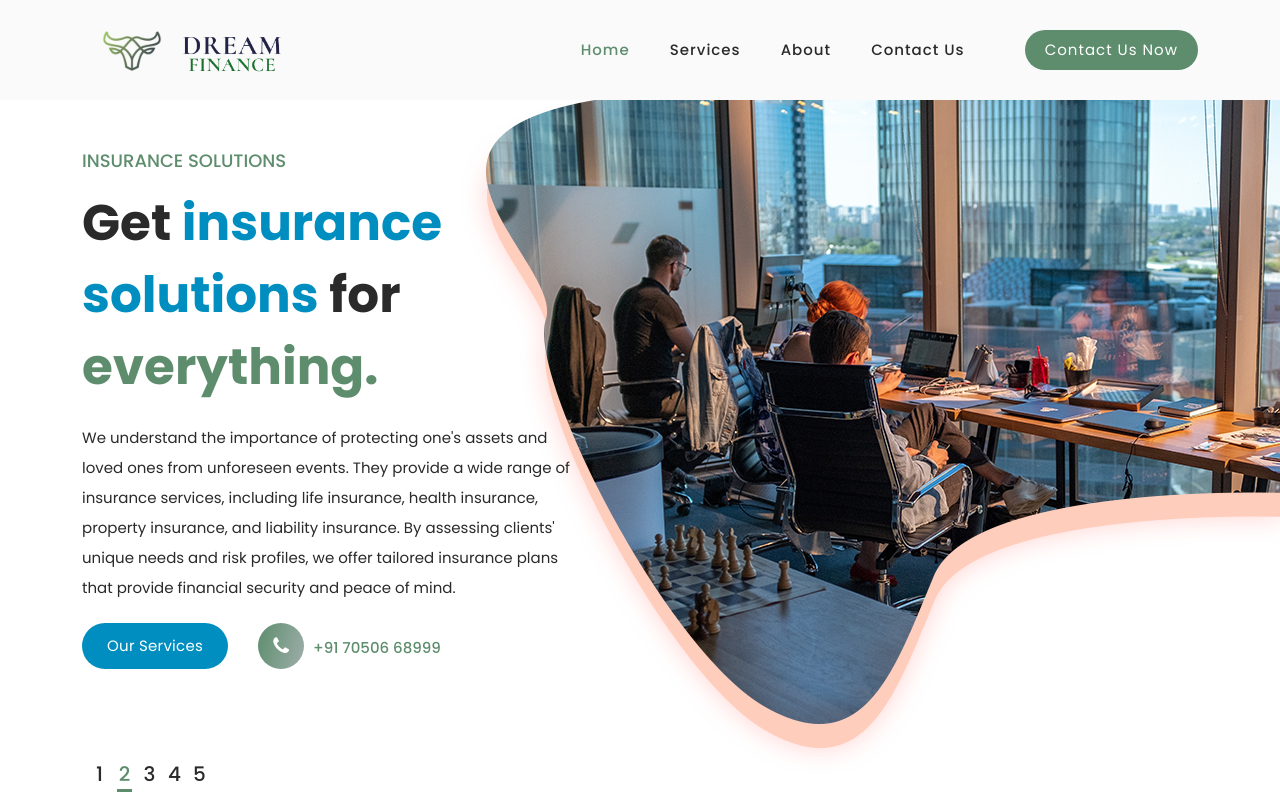
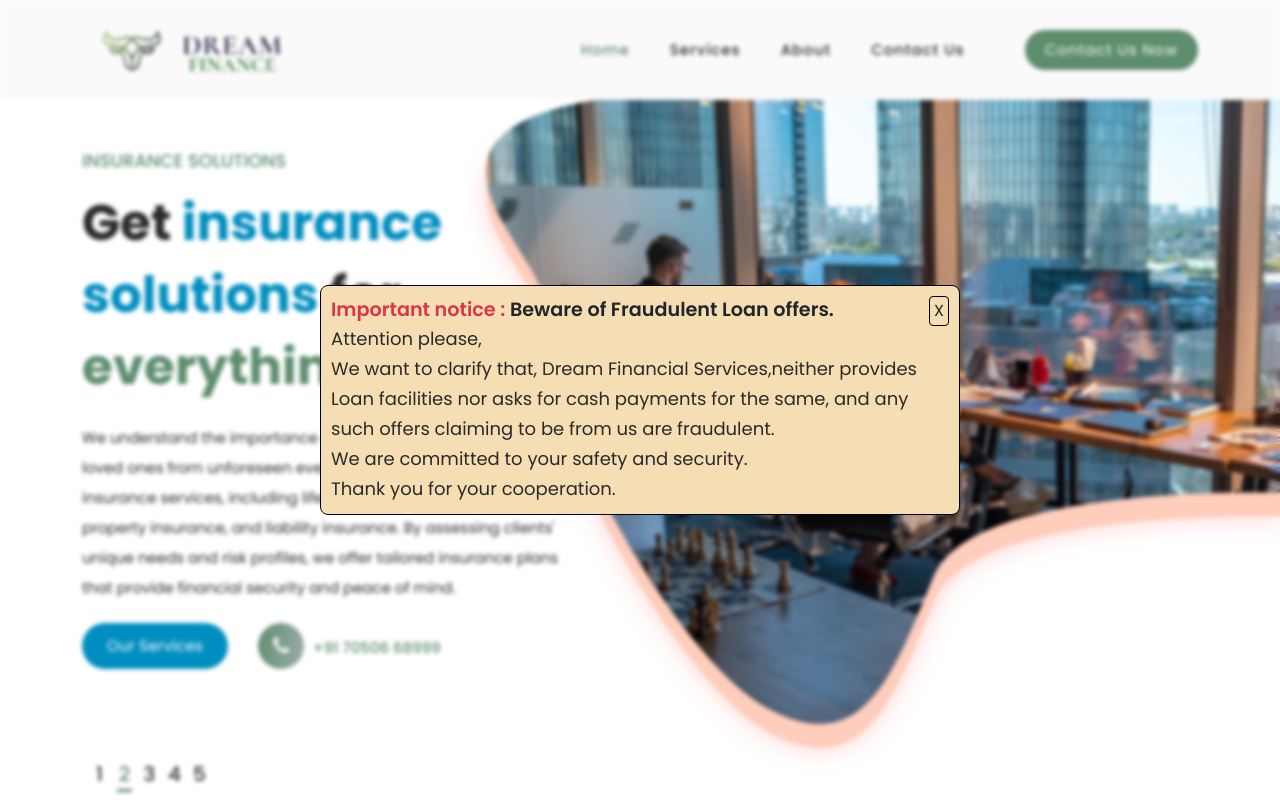
Before and after one commit to dream-finance/dream-finance.github.io, a plain HTML site: page index.html in a window 1280 px wide. Shown: the top 800 px of the page. Drawn offline with Linux system fonts and the light colour scheme.

Commit message:
added disclaimer

```diff
--- /dev/null
+++ b/assets/css/disclaimer.css
@@ -0,0 +1,50 @@
+.no-scroll {
+    overflow: hidden;
+}
+
+.disclaimer-container {
+    height: 100%;
+    width: 100%;
+    position: absolute;
+    z-index: 9999;
+    display: flex;
+    justify-content: center;
+    align-items: center;
+    backdrop-filter: blur(2px);
+}
+
+.disclaimer {
+    width: 90%;
+    padding: 10px;
+    background-color: wheat;
+    border: 1px solid black;
+    border-radius: 8px;
+}
+
+.disclaimer > button {
+    all: unset;
+    float: right;
+    border: 1px solid black;
+    border-radius: 4px;
+    padding: 2px 4px;
+    cursor: pointer;
+}
+
+.disclaimer-text > p {
+    font-size: large;
+}
+
+.disclaimer-text > div {
+    font-size: larger;
+    font-weight: 600;
+}
+
+.danger-text {
+    color: #dc3545;
+}
+
+@media only screen and (min-width: 768px) {
+    .disclaimer {
+        width: 50%;
+    }
+  }
--- a/index.html
+++ b/index.html
@@ -16,12 +16,16 @@
     <!-- Bootstrap core CSS -->
     <link href="vendor/bootstrap/css/bootstrap.min.css" rel="stylesheet">
 
+    <!-- Favicon -->
+    <link rel="icon" type="image/x-icon" href="/assets/images/logo.ico">
+
 
     <!-- Additional CSS Files -->
     <link rel="stylesheet" href="assets/css/fontawesome.css">
     <link rel="stylesheet" href="assets/css/templatemo-onix-digital.css">
     <link rel="stylesheet" href="assets/css/animated.css">
     <link rel="stylesheet" href="assets/css/owl.css">
+    <link rel="stylesheet" href="assets/css/disclaimer.css">
 <!--
 
 TemplateMo 565 Onix Digital
@@ -79,6 +83,31 @@ https://templatemo.com/tm-565-onix-digital
     </div>
   </header>
   <!-- ***** Header Area End ***** -->
+
+  <div class="disclaimer-container">
+    <div class="disclaimer">
+      <button  id="close-disclaimer">
+        X
+      </button>
+      <div class="disclaimer-text">
+        <div>
+          <span class="danger-text">
+            Important notice :
+          </span>
+          <span>
+            Beware of Fraudulent Loan offers.
+          </span>
+
+        </div>
+        <p>
+          Attention please, <br />
+          We want to clarify that, Dream Financial Services,neither provides Loan facilities nor asks for cash payments for the same, and any such offers claiming to be from us are fraudulent. <br />
+          We are committed to your safety and security. <br />
+          Thank you for your cooperation.
+        </p>
+      </div>
+    </div>
+  </div>
 
   <div class="main-banner" id="top">
     <div class="container">
@@ -715,7 +744,7 @@ https://templatemo.com/tm-565-onix-digital
           <div class="section-heading">
             <h2>Feel free to <em>React Out</em> to <span>Us.</span></h2>
             <div id="map">
-              <iframe src="https://www.google.com/maps/embed?pb=!1m17!1m12!1m3!1d3662.5595770545356!2d85.34503411497417!3d23.36796558477922!2m3!1f0!2f0!3f0!3m2!1i1024!2i768!4f13.1!3m2!1m1!2zMjPCsDIyJzA0LjciTiA4NcKwMjAnNTAuMCJF!5e0!3m2!1sen!2sin!4v1687187125949!5m2!1sen!2sin" width="75%" height="200px" style="border:0;" allowfullscreen="" loading="lazy" referrerpolicy="no-referrer-when-downgrade"></iframe>
+              <iframe src="https://www.google.com/maps/embed?pb=!1m18!1m12!1m3!1d3639.116539487492!2d86.2655912!3d24.202697699999998!2m3!1f0!2f0!3f0!3m2!1i1024!2i768!4f13.1!3m3!1m2!1s0x39f156057469bc69%3A0xc62dfa6b849df7d7!2sRani%20Sati%20Mandir%20PACHAMBA!5e0!3m2!1sen!2sin!4v1702998725992!5m2!1sen!2sin" width="75%" height="200px" style="border:0;" allowfullscreen="" loading="lazy" referrerpolicy="no-referrer-when-downgrade"></iframe>
             </div>
           </div>
         </div>
@@ -730,9 +759,17 @@ https://templatemo.com/tm-565-onix-digital
           <span>
             <i class="fa fa-envelope"></i>
             <p>
-            <a href="mailto:contact@dreamfinance.co.in">contact@dreamfinance.co.in</a></span>
-            <a href="mailto:financedream7@gmail.com">financedream7@gmail.com</a></span>
+            <a href="mailto:contact@dreamfinance.co.in">contact@dreamfinance.co.in</a>
+            <a href="mailto:financedream7@gmail.com">financedream7@gmail.com</a>
             </p>
+          </span>
+          <span>
+            <i class="fa fa-building"></i>
+            <p style="color: #5d8d6d;">
+              Near Rani Sati Mandir, Panchamba, <br />
+              Giridih - 815301, Jharkhand
+            </p>
+          </span>
         </div>
         <!-- <div class="col-lg-5 align-self-center">
           <form id="contact" action="" method="get">
@@ -867,6 +904,21 @@ https://templatemo.com/tm-565-onix-digital
           $(".naccs ul").height(listItemHeight + "px");
         }
     });
+
+
+
+    if($(document).find('.disclaimer-container')){
+        window.scrollTo(0,0);
+        $('html').addClass("no-scroll");
+    }
+
+
+    // show / hide disclaimer
+    $('#close-disclaimer').click(function(){
+      $('.disclaimer-container').hide();
+      $('html').removeClass("no-scroll");
+    })
+
   </script>
 </body>
 </html>
```
Also changed, not shown: assets/images/logo.ico (added).
